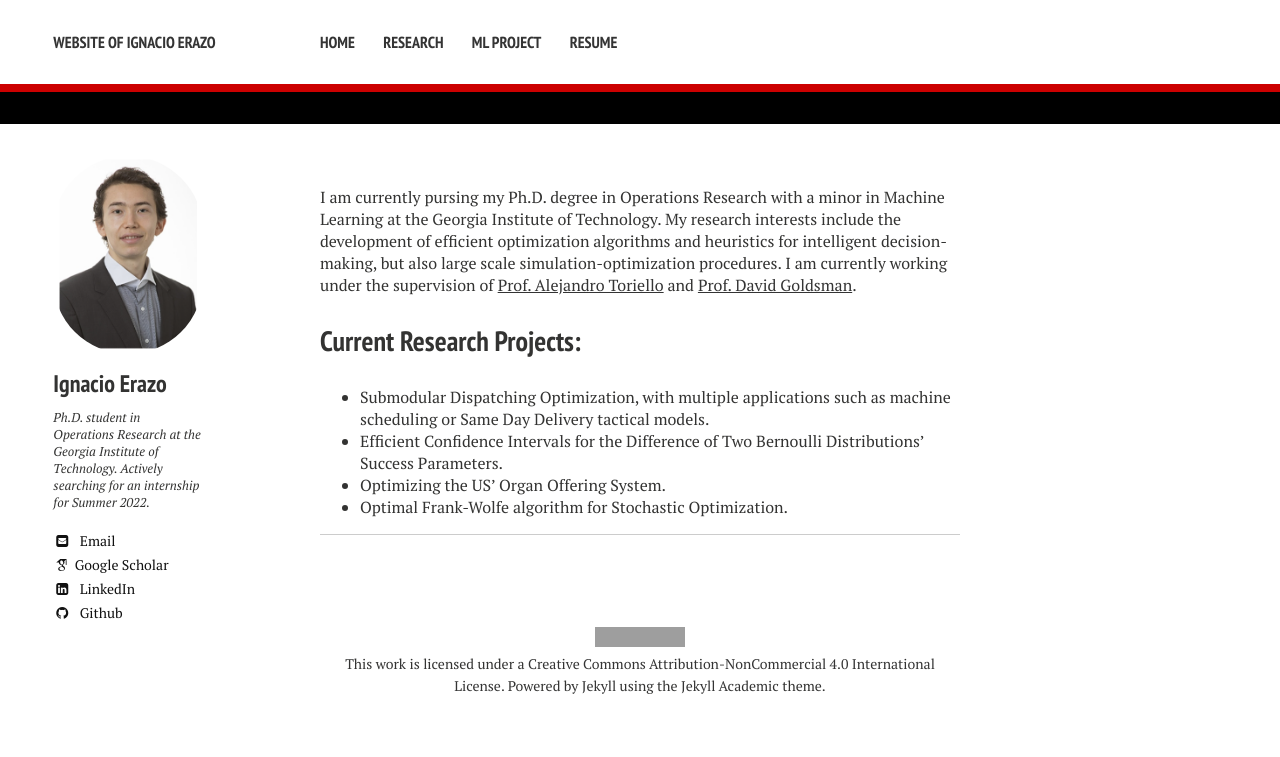
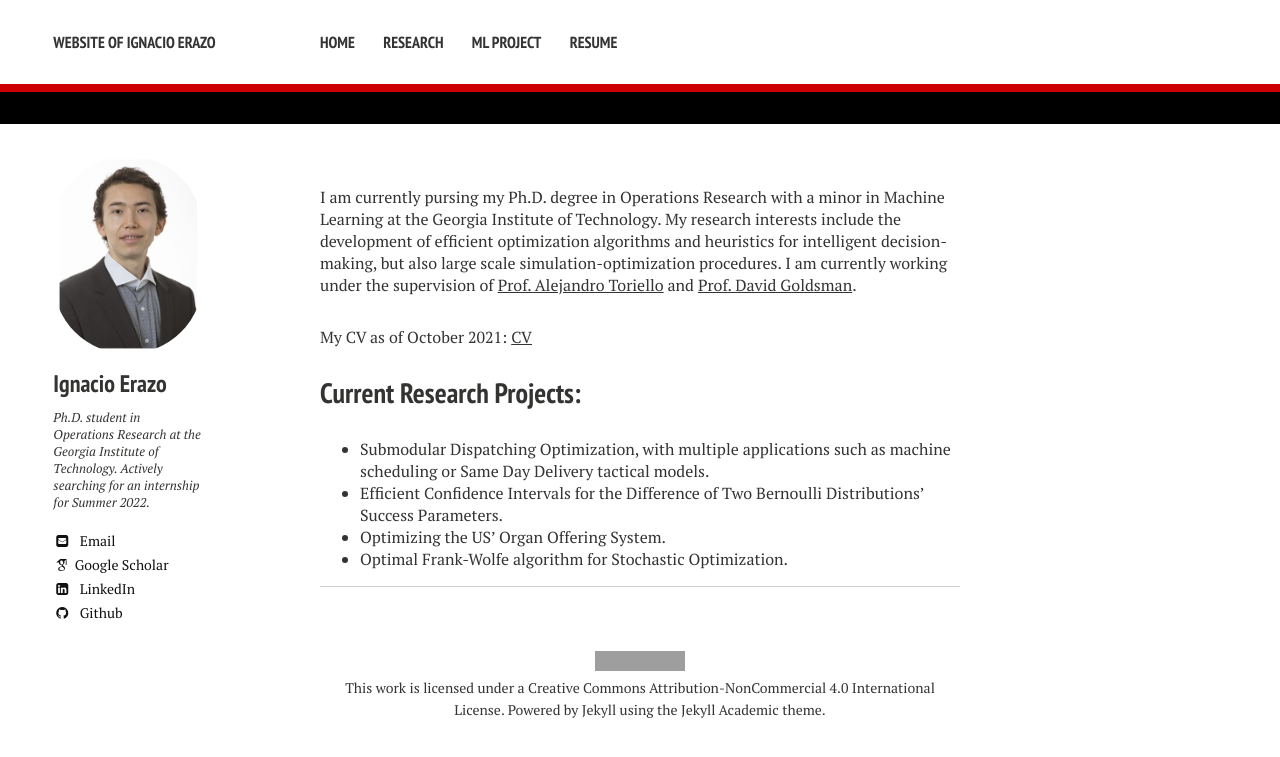
Before and after one commit to ierazo/ierazo.github.io, a Jekyll site: the page built from index.md, in a window 1280 px wide. Shown: the top 757 px of the page. Built offline with Jekyll 4.4.1, drawn with Linux system fonts in a browser that asks for light colours; nearby versions of some CDN libraries; some web fonts are replaced; grey boxes are pictures that could not be loaded.

Commit message:
Update index.md

```diff
--- a/index.md
+++ b/index.md
@@ -5,6 +5,8 @@ excerpt: "About Me..."
 
 I am currently pursing my Ph.D. degree in Operations Research with a minor in Machine Learning at the Georgia Institute of Technology. My research interests include the development of efficient optimization algorithms and heuristics for intelligent decision-making, but also large scale simulation-optimization procedures. I am currently working under the supervision of [Prof. Alejandro Toriello](https://sites.gatech.edu/alejandro-toriello/) and [Prof. David Goldsman](https://www.isye.gatech.edu/users/david-goldsman).
 
+My CV as of October 2021: [CV](/CV/Best_CV_IgnacioErazo.pdf)
+
 ## Current Research Projects:
 
 - Submodular Dispatching Optimization, with multiple applications such as machine scheduling or Same Day Delivery tactical models.
```
